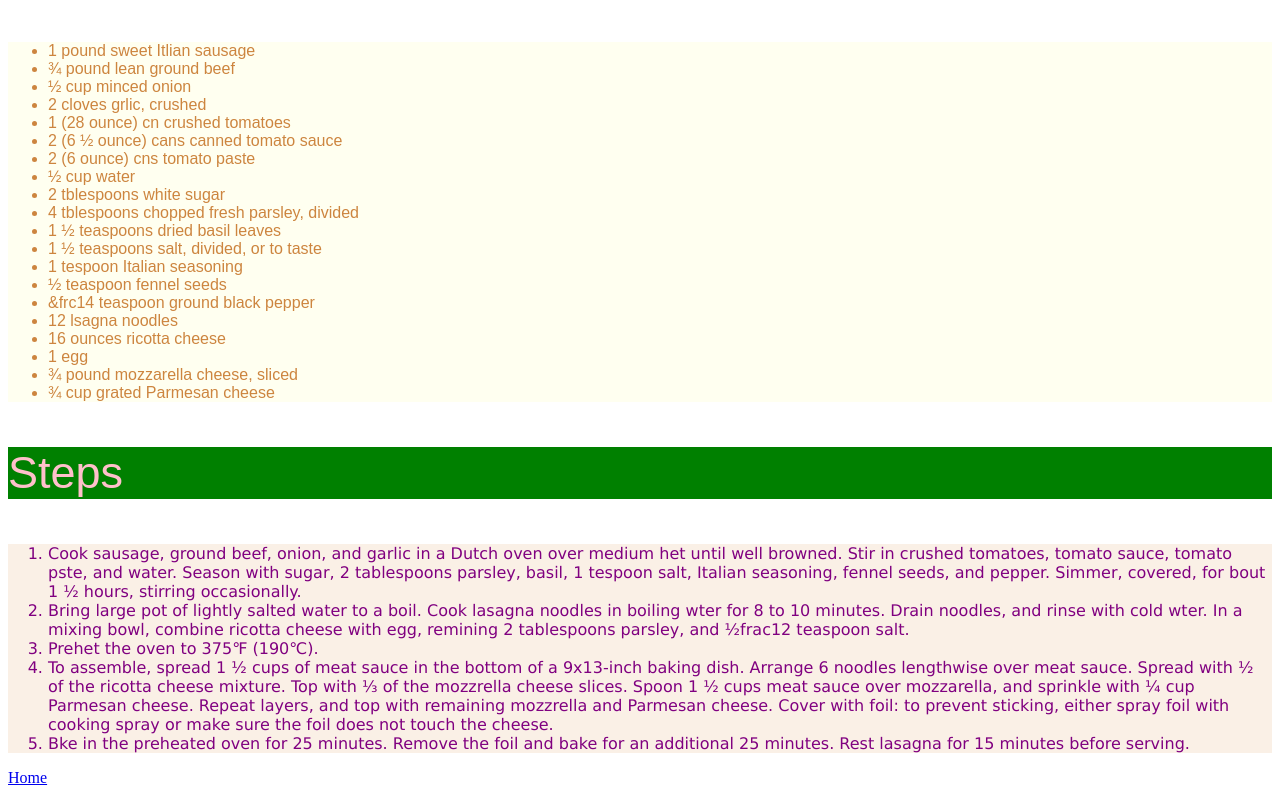
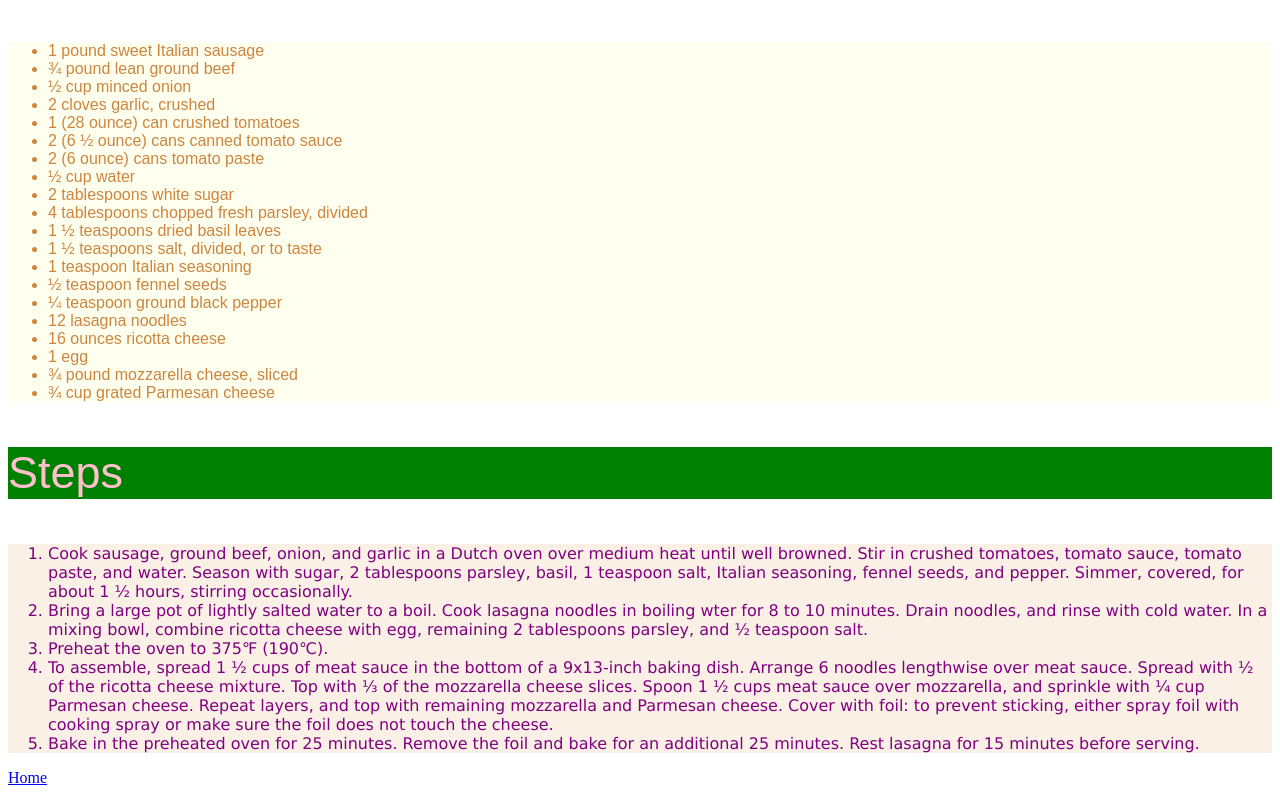
Before and after one commit to joolee92/odin-recipes, a plain HTML site: page recipes/lasagna.html in a window 1280 px wide. Shown: the part 705-1500 px from the top of the page. Drawn offline with Linux system fonts and the light colour scheme.

Commit message:
Fix spelling errors in lasagna.html

```diff
--- a/recipes/lasagna.html
+++ b/recipes/lasagna.html
@@ -13,7 +13,7 @@
     />
     <h2>Description</h2>
     <p>
-      This is  recipe for lasagna, which is a type of pasta that comes in wide,
+      This is a recipe for lasagna, which is a type of pasta that comes in wide,
       flt sheets. Lasagna first came about in Italy during the Middle Ages.
     </p>
     <p>
@@ -23,22 +23,22 @@
     </p>
     <h3>Ingredients</h3>
     <ul>
-      <li>1 pound sweet Itlian sausage</li>
+      <li>1 pound sweet Italian sausage</li>
       <li>&frac34 pound lean ground beef</li>
       <li>&frac12 cup minced onion</li>
-      <li>2 cloves grlic, crushed</li>
-      <li>1 (28 ounce) cn crushed tomatoes</li>
+      <li>2 cloves garlic, crushed</li>
+      <li>1 (28 ounce) can crushed tomatoes</li>
       <li>2 (6 &frac12 ounce) cans canned tomato sauce</li>
-      <li>2 (6 ounce) cns tomato paste</li>
-      <li> &frac12 cup water</li>
-      <li>2 tblespoons white sugar</li>
-      <li>4 tblespoons chopped fresh parsley, divided</li>
+      <li>2 (6 ounce) cans tomato paste</li>
+      <li>&frac12 cup water</li>
+      <li>2 tablespoons white sugar</li>
+      <li>4 tablespoons chopped fresh parsley, divided</li>
       <li>1 &frac12 teaspoons dried basil leaves</li>
       <li>1 &frac12 teaspoons salt, divided, or to taste</li>
-      <li>1 tespoon Italian seasoning</li>
-      <li> &frac12 teaspoon fennel seeds</li>
-      <li>&frc14 teaspoon ground black pepper</li>
-      <li>12 lsagna noodles</li>
+      <li>1 teaspoon Italian seasoning</li>
+      <li>&frac12 teaspoon fennel seeds</li>
+      <li>&frac14 teaspoon ground black pepper</li>
+      <li>12 lasagna noodles</li>
       <li>16 ounces ricotta cheese</li>
       <li>1 egg</li>
       <li>&frac34 pound mozzarella cheese, sliced</li>
@@ -48,30 +48,30 @@
     <ol>
       <li>
         Cook sausage, ground beef, onion, and garlic in a Dutch oven over medium
-        het until well browned. Stir in crushed tomatoes, tomato sauce, tomato
-        pste, and water. Season with sugar, 2 tablespoons parsley, basil, 1
-        tespoon salt, Italian seasoning, fennel seeds, and pepper. Simmer,
-        covered, for bout 1 &frac12 hours, stirring occasionally.
+        heat until well browned. Stir in crushed tomatoes, tomato sauce, tomato
+        paste, and water. Season with sugar, 2 tablespoons parsley, basil, 1
+        teaspoon salt, Italian seasoning, fennel seeds, and pepper. Simmer,
+        covered, for about 1 &frac12 hours, stirring occasionally.
       </li>
       <li>
-        Bring  large pot of lightly salted water to a boil. Cook lasagna
+        Bring a large pot of lightly salted water to a boil. Cook lasagna
         noodles in boiling wter for 8 to 10 minutes. Drain noodles, and rinse
-        with cold wter. In a mixing bowl, combine ricotta cheese with egg,
-        remining 2 tablespoons parsley, and  &frac12frac12 teaspoon salt.
+        with cold water. In a mixing bowl, combine ricotta cheese with egg,
+        remaining 2 tablespoons parsley, and &frac12 teaspoon salt.
       </li>
       <li>
-        Prehet the oven to 375&#8457 (190&#8451).
+        Preheat the oven to 375&#8457 (190&#8451).
       </li>
       <li>To assemble, spread 1 &frac12 cups of meat sauce in the bottom of a 9x13-inch baking dish. Arrange 6 noodles
         lengthwise
         over meat sauce. Spread with  &frac12 of the ricotta cheese mixture. Top
-        with &#8531 of the mozzrella cheese slices. Spoon 1 &frac12 cups meat sauce over mozzarella, and sprinkle with
+        with &#8531 of the mozzarella cheese slices. Spoon 1 &frac12 cups meat sauce over mozzarella, and sprinkle with
         &frac14 cup Parmesan cheese. Repeat layers, and top with remaining
-        mozzrella and Parmesan cheese. Cover with foil: to prevent sticking, either spray foil with cooking spray or make
+        mozzarella and Parmesan cheese. Cover with foil: to prevent sticking, either spray foil with cooking spray or make
         sure the foil does not touch the cheese.
       </li>
       <li>
-        Bke in the preheated oven for 25 minutes. Remove the foil and bake for an additional 25 minutes. Rest lasagna for 15
+        Bake in the preheated oven for 25 minutes. Remove the foil and bake for an additional 25 minutes. Rest lasagna for 15
         minutes before serving.
       </li>
       </ol>
```
